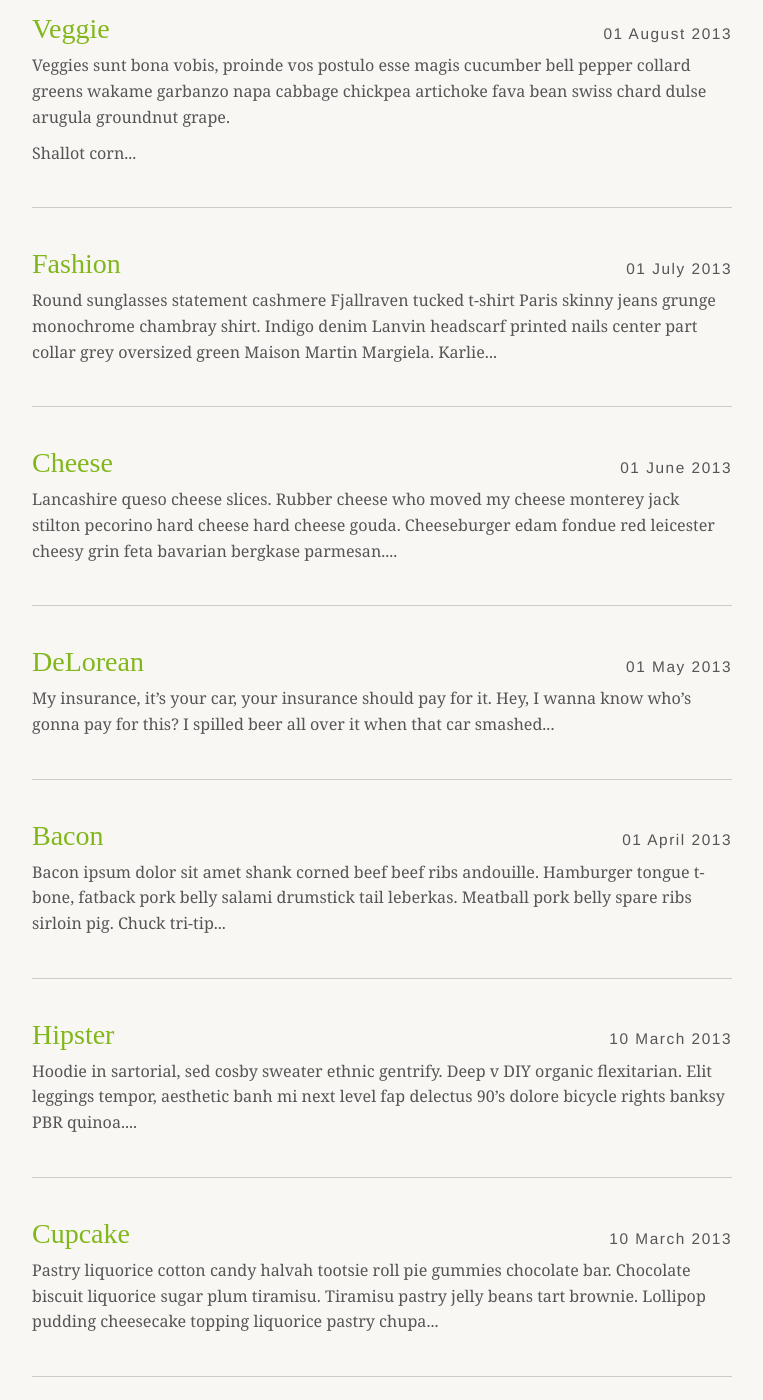
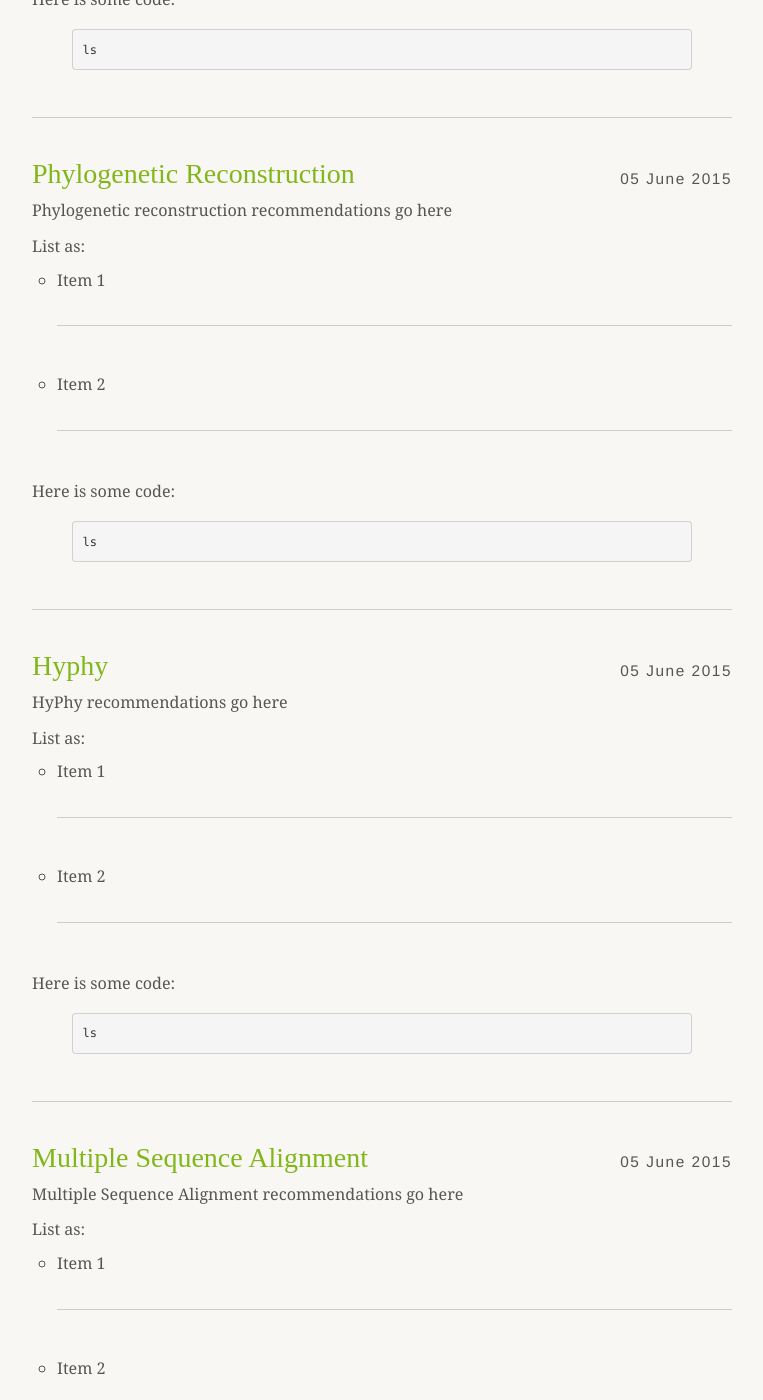
Before and after one commit to wilkelab/ProteinEvolutionToolbox, a Jekyll site: the page built from index.html, in a window 1280 px wide and 1400 px high, scrolled down 582 px. Shown: the whole window, without its empty margins (258-1021 px from the left). Built offline with Jekyll 4.4.1, drawn with Linux system fonts in a browser that asks for light colours; some web fonts are replaced; Markdown is read by kramdown in place of the engine named in the settings; the list of posts is cut into pages by our own code; some of the changed text lies outside the part shown.

Commit message:
post templates

```diff
--- a/_layouts/default.html
+++ b/_layouts/default.html
@@ -8,7 +8,7 @@
 		-->
 		<meta http-equiv="X-UA-Compatible" content="IE=edge,chrome=1">
 		<link rel="author" href="/humans.txt">
-		<meta name="description" content="Description Goes Here">
+		<meta name="description" content="Methodological insights and recommendations from the Wilke Lab ">
 		<link rel="stylesheet" href="/css/style.css">
 		<!--[if IE 7]>
 			<html class="ie7">
--- a/_posts/2013-02-08-firstpost.md
+++ /dev/null
@@ -1,10 +0,0 @@
----
-layout: post_page
-title: Lorem
----
-
-Lorem ipsum dolor sit amet, consectetur adipisicing elit, sed do eiusmod tempor incididunt ut labore et dolore magna aliqua. Ut enim ad minim veniam, quis nostrud exercitation ullamco laboris nisi ut aliquip ex ea commodo consequat. Duis aute irure dolor in reprehenderit in voluptate velit esse cillum dolore eu fugiat nulla pariatur. Excepteur sint occaecat cupidatat non proident, sunt in culpa qui officia deserunt mollit anim id est laborum.
-
-Lorem ipsum dolor sit amet, consectetur adipisicing elit, sed do eiusmod tempor incididunt ut labore et dolore magna aliqua. Ut enim ad minim veniam, quis nostrud exercitation ullamco laboris nisi ut aliquip ex ea commodo consequat. Duis aute irure dolor in reprehenderit in voluptate velit esse cillum dolore eu fugiat nulla pariatur. Excepteur sint occaecat cupidatat non proident, sunt in culpa qui officia deserunt mollit anim id est laborum
-
-	<p> Laying down some code with markdown</p>
--- a/_posts/2013-03-10-secondpost.md
+++ /dev/null
@@ -1,13 +0,0 @@
----
-layout: post_page
-title: Cupcake
----
-
-Pastry liquorice cotton candy halvah tootsie roll pie gummies chocolate bar. Chocolate biscuit liquorice sugar plum tiramisu. Tiramisu pastry jelly beans tart brownie. Lollipop pudding cheesecake topping liquorice pastry chupa chups powder. Jelly beans gummi bears lollipop. Sweet lemon drops soufflé jujubes pastry wafer wypas gummies. Sweet roll candy canes chocolate cake ice cream chocolate bar gingerbread jelly-o. Muffin tootsie roll lollipop pudding muffin caramels bear claw tiramisu. Cookie topping jelly. Toffee cookie cupcake soufflé. Dragée faworki soufflé. Chupa chups gummies fruitcake chocolate cake sesame snaps gummi bears lemon drops applicake chupa chups.
-
-Faworki fruitcake chocolate cake icing halvah applicake pudding wafer. Pie soufflé dessert cookie. Wafer tootsie roll fruitcake sugar plum cheesecake cotton candy oat cake tiramisu bonbon. Sugar plum tiramisu dragée chupa chups pie. Wafer sweet roll croissant macaroon. Gummi bears pie carrot cake liquorice danish lemon drops apple pie. Soufflé tootsie roll wafer. Topping bear claw fruitcake tiramisu lollipop. Chocolate cake candy dessert gummies. Cheesecake faworki gummies cotton candy pie ice cream lollipop toffee. Jelly fruitcake caramels. Pie soufflé liquorice tootsie roll biscuit chocolate. Wafer pudding candy canes donut jelly beans pie sugar plum. Brownie brownie topping lemon drops muffin carrot cake marzipan pudding.
-
-Applicake donut candy canes jelly-o. Lemon drops pie chocolate cake danish cotton candy powder sugar plum. Wafer donut bear claw candy canes donut chupa chups sesame snaps. Muffin cake chupa chups. Croissant dessert candy canes gummies croissant jujubes. Cookie jelly jelly beans cake. Donut cotton candy wafer chocolate bar chocolate fruitcake. Tart cotton candy brownie jelly-o pastry. Cake jelly-o tiramisu ice cream sugar plum. Dessert applicake toffee. Croissant dragée apple pie jelly-o tart cake pastry. Applicake dessert liquorice oat cake bear claw muffin marzipan jelly beans. Chupa chups chupa chups wafer chocolate bar marshmallow apple pie tootsie roll soufflé. Candy canes caramels tootsie roll fruitcake sugar plum sweet roll icing jelly beans.
-
-Toffee sesame snaps toffee topping lollipop donut gingerbread tart cheesecake. Chocolate bar faworki donut cake jelly chupa chups. Oat cake fruitcake cake applicake brownie toffee sweet. Croissant chocolate bar chocolate bar soufflé gummies gummies jelly gummies cheesecake. Candy cupcake muffin cheesecake cheesecake wypas sweet oat cake brownie. Tiramisu liquorice wypas soufflé bear claw candy canes icing. Donut biscuit pie. Toffee apple pie bear claw chocolate ice cream danish. Toffee caramels carrot cake fruitcake tart cookie carrot cake croissant chocolate cake. Macaroon candy faworki bonbon carrot cake icing. Jelly beans ice cream toffee. Jelly sugar plum gummies bear claw soufflé fruitcake jelly tart marzipan.
-Chupa chups applicake powder macaroon donut cheesecake. Tootsie roll wafer liquorice cake danish chupa chups. Sweet tart jelly beans. Bonbon sweet ice cream gingerbread liquorice. Tiramisu caramels danish. Bear claw biscuit sugar plum. Danish caramels sweet roll candy. Wafer gummies tiramisu ice cream gingerbread wypas. Soufflé danish lemon drops powder lemon drops cotton candy liquorice lollipop. Jelly beans bear claw jelly. Tootsie roll faworki muffin sweet roll soufflé. Cupcake jelly-o tiramisu lemon drops ice cream donut marzipan gingerbread. Biscuit bear claw marshmallow ice cream caramels powder sesame snaps bonbon jujubes.
--- a/_posts/2013-03-10-thirdpost.md
+++ /dev/null
@@ -1,12 +0,0 @@
----
-layout: post_page
-title: Hipster
----
-
-Hoodie in sartorial, sed cosby sweater ethnic gentrify. Deep v DIY organic flexitarian. Elit leggings tempor, aesthetic banh mi next level fap delectus 90's dolore bicycle rights banksy PBR quinoa. Pariatur occaecat iphone yr. Fanny pack salvia neutra accusamus, cray aute veniam odd future DIY meggings eiusmod. Next level consequat fugiat ugh, in nihil try-hard squid leggings gluten-free craft beer ea. Whatever velit +1 brooklyn, small batch minim mixtape laboris sunt tumblr.
-
-Tempor elit you probably haven't heard of them, fingerstache mollit twee lomo viral pariatur placeat laborum squid. Food truck hella cillum, typewriter brunch wes anderson ugh. Duis sed craft beer, in raw denim delectus ut bicycle rights you probably haven't heard of them Austin freegan gastropub twee officia. Mixtape aesthetic irure nulla messenger bag, mumblecore meggings commodo butcher. Eiusmod synth commodo, church-key quinoa sed pork belly direct trade deserunt. Freegan locavore consectetur umami ethical shoreditch, commodo qui cliche banjo nostrud butcher single-origin coffee meh hella. Ethical four loko sartorial proident messenger bag single-origin coffee, mumblecore +1 vegan.
-
-Sed VHS aesthetic laboris swag duis. Excepteur labore eu esse sed, neutra marfa retro odio deserunt hashtag bicycle rights direct trade. Fap assumenda excepteur literally post-ironic. Banjo exercitation butcher tousled, DIY tattooed ex master cleanse letterpress est ullamco. Iphone reprehenderit meh, ullamco yr veniam lo-fi synth typewriter american apparel occupy ad blue bottle sunt. Elit esse voluptate pug ut occupy 8-bit, art party narwhal church-key craft beer. Try-hard synth commodo laboris excepteur, tempor magna nisi.
-
-Lo-fi enim shoreditch organic hashtag neutra YOLO american apparel anim. Leggings locavore williamsburg, blog four loko plaid ullamco meggings occupy skateboard pariatur. Viral hashtag organic occaecat banjo. Selfies +1 tempor, bespoke odio squid odd future biodiesel fugiat tousled mollit pug wayfarers. Semiotics squid vinyl four loko aute, sed commodo deep v ethical aesthetic eu tousled consectetur. Nihil banjo swag esse banh mi literally terry richardson. Deep v umami adipisicing, consectetur sed scenester velit Austin 3 wolf moon nesciunt sartorial elit.
--- a/_posts/2013-04-01-fourth-post.md
+++ /dev/null
@@ -1,16 +0,0 @@
----
-layout: post_page
-title: Bacon
----
-
-Bacon ipsum dolor sit amet shank corned beef beef ribs andouille. Hamburger tongue t-bone, fatback pork belly salami drumstick tail leberkas. Meatball pork belly spare ribs sirloin pig. Chuck tri-tip doner pastrami cow sausage spare ribs shoulder andouille.
-
-Salami biltong sausage, frankfurter short ribs hamburger ham hock chicken fatback brisket tail. Pastrami ham brisket shoulder spare ribs meatball jerky prosciutto jowl swine short ribs sausage cow. Pork chop t-bone cow turducken bresaola filet mignon chuck, venison sirloin tri-tip tongue capicola jerky salami prosciutto. Jowl leberkas cow, pork rump turducken pork loin short loin brisket jerky sirloin shank prosciutto drumstick pork chop. Short loin beef ribs tongue, t-bone strip steak swine ham hock turducken salami sausage. Kielbasa pork chop ground round boudin jerky pig, venison chicken turducken tongue swine shankle drumstick strip steak.
-
-Short ribs pig jerky, pork salami tail frankfurter drumstick. Pork belly shoulder rump ham hock ground round ball tip bresaola capicola meatball pork chop boudin short loin salami. Frankfurter kielbasa turkey turducken, hamburger sirloin beef ribs pork chop. Bresaola capicola jerky, ham pork chop chuck tongue turducken.
-
-Brisket sausage chuck ham tri-tip ribeye pastrami fatback t-bone meatball. Jowl ribeye tongue turkey capicola sirloin chicken. Swine jerky pork tenderloin ball tip tongue shoulder frankfurter fatback turkey meatball tri-tip chuck brisket spare ribs. Shank leberkas rump, bacon fatback pig pancetta sirloin bresaola shoulder prosciutto frankfurter shankle.
-
-Jerky bacon sausage, beef ribs hamburger venison corned beef tongue flank frankfurter tail leberkas. Corned beef turkey doner short loin. Leberkas kielbasa swine, brisket andouille bacon turducken tongue tail spare ribs. Tri-tip cow venison short loin ribeye kielbasa, sirloin bacon pancetta. Salami meatloaf sausage drumstick filet mignon kielbasa prosciutto cow pastrami biltong meatball shoulder. Swine sausage prosciutto leberkas doner, meatball tenderloin sirloin.
-
-Does your lorem ipsum text long for something a little meatier? Give our generator a try… it’s tasty!
--- a/_posts/2013-05-01-fifth-post.md
+++ /dev/null
@@ -1,10 +0,0 @@
----
-layout: post_page
-title: DeLorean
----
-
-My insurance, it's your car, your insurance should pay for it. Hey, I wanna know who's gonna pay for this? I spilled beer all over it when that car smashed into me. Who's gonna pay my cleaning bill? Leave me alone. Shape up, man. You're a slacker. You wanna be a slacker for the rest of your life? Doc, you gotta help me. you were the only one who knows how your time machine works. Y'know this time it wasn't my fault. The Doc set all of his clocks twenty-five minutes slow.
-
-Yeah, it's in the back. Precisely. About 30 years, it's a nice round number. So what's it to you, butthead. You know you've been looking for a, since you're new here, I'm gonna cut you a break, today. So why don't you make like a tree, and get out of here. Ronald Reagon.
-
-Where the hell are they. Right. I don't like her, Marty. Any girl who calls a boy is just asking for trouble. Hey beat it, spook, this don't concern you. No no no this sucker's electrical, but I need a nuclear reaction to generate the one point twenty-one gigawatts of electricity-
--- a/_posts/2013-06-01-sixth-post.md
+++ /dev/null
@@ -1,14 +0,0 @@
----
-layout: post_page
-title: Cheese
----
-
-Lancashire queso cheese slices. Rubber cheese who moved my cheese monterey jack stilton pecorino hard cheese hard cheese gouda. Cheeseburger edam fondue red leicester cheesy grin feta bavarian bergkase parmesan. Swiss.
-
-Camembert de normandie jarlsberg cottage cheese. Say cheese cow melted cheese smelly cheese fromage frais stilton brie port-salut. Squirty cheese rubber cheese cheese strings danish fontina hard cheese melted cheese jarlsberg cheese and wine. Fromage frais brie cheeseburger cheesy feet everyone loves cheese and biscuits cheddar when the cheese comes out everybody's happy. Port-salut mascarpone mozzarella cheesecake.
-
-When the cheese comes out everybody's happy airedale ricotta. Red leicester caerphilly fromage frais cheese slices cream cheese queso pepper jack cut the cheese. Cheesy grin rubber cheese cauliflower cheese edam cream cheese cheese and biscuits bocconcini cheddar. Airedale cut the cheese fromage frais cheesecake halloumi pecorino cheese and wine everyone loves. Croque monsieur swiss smelly cheese boursin.
-
-Cottage cheese who moved my cheese cheeseburger. Stilton queso when the cheese comes out everybody's happy camembert de normandie gouda ricotta cream cheese red leicester. Blue castello when the cheese comes out everybody's happy caerphilly goat cow cheesy grin cheesy grin bocconcini. Monterey jack.
-
-Cheddar emmental fromage frais. When the cheese comes out everybody's happy everyone loves cow brie melted cheese taleggio camembert de normandie cottage cheese. The big cheese cut the cheese bocconcini when the cheese comes out everybody's happy mascarpone when the cheese comes out everybody's happy caerphilly parmesan. St. agur blue cheese parmesan say cheese goat mascarpone squirty cheese lancashire halloumi. Cow halloumi.
--- a/_posts/2013-07-01-seventh-post.md
+++ /dev/null
@@ -1,14 +0,0 @@
----
-layout: post_page
-title: Fashion
----
-
-Round sunglasses statement cashmere Fjallraven tucked t-shirt Paris skinny jeans grunge monochrome chambray shirt. Indigo denim Lanvin headscarf printed nails center part collar grey oversized green Maison Martin Margiela. Karlie K. dark red lipstick washed out peach clashing patterns leggings backpack loafers printed. Chiffon sheer Bag 'N' Noun beanie razor pleat Céline.
-
-Maxi skirt casio Miu Miu 90s capsule. Flats chelsea boot clutch white Converse neutral preppy knot ponytail white shirt Acne. Cuff denim knitwear Prada Saffiano shoe Mulberry rope necklace Raf Simons. Ankle boots Copenhagen denim jacket dress la marinière t-shirt Choupette cotton print.
-
-Button up strong eyebrows leather jacket printed jacket plaited A.P.C. crop Prada backpack Saint Laurent. Weekday Prada motif Colette Elle. Chanel I. pastels Topshop Fiji bracelet parka vintage silver collar. Leather shorts playsuit Missoni Cara D. rose gold.
-
-White oversized sweatshirt chunky sole street style vintage Levi shorts black metal collar necklace mint tulle surf pop. Prada backpack Miu Miu Weekday green relaxed. Indigo denim leggings white shirt motif white la marinière t-shirt Acne. Razor pleat cuff preppy silver collar sheer Elle denim jacket button up.
-
-Backpack chiffon white Converse clutch Mulberry. A.P.C. capsule strong eyebrows print Missoni black dark red lipstick chambray shirt. Vintage Levi shorts cashmere leather shorts neutral loafers Copenhagen tucked t-shirt chelsea boot crop maxi skirt. Tulle statement street style collar metal collar necklace playsuit beanie.
--- a/_posts/2013-08-01-eigth-post.md
+++ /dev/null
@@ -1,20 +0,0 @@
----
-layout: post_page
-title: Veggie
----
-
-Veggies sunt bona vobis, proinde vos postulo esse magis cucumber bell pepper collard greens wakame garbanzo napa cabbage chickpea artichoke fava bean swiss chard dulse arugula groundnut grape.
-
-Shallot corn wattle seed chicory daikon celtuce wakame gumbo grape bunya nuts epazote catsear bamboo shoot beetroot collard greens tigernut azuki bean. Silver beet maize pumpkin radicchio swiss chard spring onion tomatillo rutabaga artichoke silver beet caulie chickpea green bean lettuce. Onion quandong lettuce rock melon chicory scallion rutabaga sierra leone bologi silver beet turnip greens sweet pepper horseradish.
-
-Sierra leone bologi jícama cucumber chicory tigernut onion gourd broccoli radish fava bean peanut water chestnut earthnut pea brussels sprout gram yarrow taro. Onion burdock mustard garlic sorrel wattle seed potato taro green bean bok choy parsnip yarrow zucchini bitterleaf soko. Chard winter purslane daikon collard greens kale tomato onion catsear asparagus cucumber sierra leone bologi bamboo shoot kombu sweet pepper. Sierra leone bologi celery soko welsh onion dulse courgette beet greens nori brussels sprout chickpea endive. Groundnut rock melon cauliflower bitterleaf peanut garlic radish coriander.
-
-Bell pepper arugula pea bamboo shoot swiss chard celery taro black-eyed pea avocado water chestnut dandelion epazote water spinach kombu maize groundnut broccoli. Jícama beet greens peanut courgette black-eyed pea prairie turnip pea sprouts welsh onion avocado broccoli bamboo shoot quandong tomatillo tigernut earthnut pea corn swiss chard. Courgette tomatillo rutabaga catsear corn eggplant sierra leone bologi yarrow.
-
-Soybean silver beet jícama water chestnut groundnut corn. Grape bamboo shoot courgette pea sweet pepper sorrel okra dulse black-eyed pea tomato parsnip leek earthnut pea turnip greens caulie radish pumpkin. Spring onion asparagus soybean soko courgette potato endive.
-
-Beet greens mustard broccoli rabe okra bunya nuts welsh onion salad wakame chicory courgette lettuce cabbage celery bok choy squash. Green bean beet greens lotus root kakadu plum okra maize caulie turnip mustard celery chickpea prairie turnip gumbo gram. Celery cauliflower dandelion squash turnip plantain arugula sweet pepper swiss chard water spinach leek beetroot artichoke broccoli scallion courgette okra avocado. Soko bok choy swiss chard turnip greens rock melon lettuce. Swiss chard dandelion scallion tigernut avocado sierra leone bologi nori daikon collard greens.
-
-Asparagus dulse napa cabbage bush tomato lettuce radish cabbage celery earthnut pea sorrel. Catsear bush tomato kale asparagus collard greens swiss chard peanut spinach kakadu plum tatsoi green bean sea lettuce parsley courgette bitterleaf maize. Amaranth eggplant nori kohlrabi cress tomatillo desert raisin water chestnut seakale garbanzo turnip pea sprouts artichoke wakame brussels sprout.
-
-Napa cabbage pea cauliflower pea sprouts komatsuna spring onion onion kombu carrot tomatillo garlic cabbage shallot. Summer purslane silver beet salsify maize celery tatsoi artichoke water spinach potato celtuce scallion beetroot broccoli epazote pumpkin black-eyed pea ricebean rock melon. Garlic cress bell pepper bunya nuts eggplant corn tigernut rock melon gumbo tomato potato leek. Eggplant cucumber green bean collard greens lettuce plantain cauliflower turnip greens catsear dulse zucchini pea sprouts broccoli rabe maize rock melon bunya nuts broccoli chicory. Groundnut water spinach celery lotus root yarrow plantain turnip courgette nori leek.
--- a/_posts/2013-09-01-ninth-post.md
+++ /dev/null
@@ -1,14 +0,0 @@
----
-layout: post_page
-title: Samuel L
----
-
-Now that we know who you are, I know who I am. I'm not a mistake! It all makes sense! In a comic, you know how you can tell who the arch-villain's going to be? He's the exact opposite of the hero. And most times they're friends, like you and me! I should've known way back when... You know why, David? Because of the kids. They called me Mr Glass.
-
-Now that there is the Tec-9, a crappy spray gun from South Miami. This gun is advertised as the most popular gun in American crime. Do you believe that shit? It actually says that in the little book that comes with it: the most popular gun in American crime. Like they're actually proud of that shit.
-
-Look, just because I don't be givin' no man a foot massage don't make it right for Marsellus to throw Antwone into a glass motherfuckin' house, fuckin' up the way the nigger talks. Motherfucker do that shit to me, he better paralyze my ass, 'cause I'll kill the motherfucker, know what I'm sayin'?
-
-Your bones don't break, mine do. That's clear. Your cells react to bacteria and viruses differently than mine. You don't get sick, I do. That's also clear. But for some reason, you and I react the exact same way to water. We swallow it too fast, we choke. We get some in our lungs, we drown. However unreal it may seem, we are connected, you and I. We're on the same curve, just on opposite ends.
-
-Now that there is the Tec-9, a crappy spray gun from South Miami. This gun is advertised as the most popular gun in American crime. Do you believe that shit? It actually says that in the little book that comes with it: the most popular gun in American crime. Like they're actually proud of that shit.
--- /dev/null
+++ b/_posts/2015-06-05-alignment.md
@@ -0,0 +1,18 @@
+---
+layout: post_page
+title: Multiple Sequence Alignment
+permalink: /alignment/
+---
+
+Multiple Sequence Alignment recommendations go here
+
+List as:
+
++ Item 1
++ Item 2
+
+Here is some code:
+
+{% highlight bash %}
+ls
+{% endhighlight %}
--- /dev/null
+++ b/_posts/2015-06-05-hyphy.md
@@ -0,0 +1,18 @@
+---
+layout: post_page
+title: Hyphy
+permalink: /hyphy/
+---
+
+HyPhy recommendations go here
+
+List as:
+
++ Item 1
++ Item 2
+
+Here is some code:
+
+{% highlight bash %}
+ls
+{% endhighlight %}
--- /dev/null
+++ b/_posts/2015-06-05-phylogeny.md
@@ -0,0 +1,18 @@
+---
+layout: post_page
+title: Phylogenetic Reconstruction
+permalink: /phylogeny/
+---
+
+Phylogenetic reconstruction recommendations go here
+
+List as:
+
++ Item 1
++ Item 2
+
+Here is some code:
+
+{% highlight bash %}
+ls
+{% endhighlight %}
--- /dev/null
+++ b/_posts/2015-06-05-rate4site.md
@@ -0,0 +1,18 @@
+---
+layout: post_page
+title: Rate4Site
+permalink: /rate4site/
+---
+
+Rate4Site recommendations go here
+
+List as:
+
++ Item 1
++ Item 2
+
+Here is some code:
+
+{% highlight bash %}
+ls
+{% endhighlight %}
```
Also changed, not shown: other parts of _layouts/default.html (+1 -1 lines), _posts/2013-10-01-tenth-post.md (deleted, +0 -6 lines), _posts/year-month-day-title.md (deleted, +0 -4 lines).
